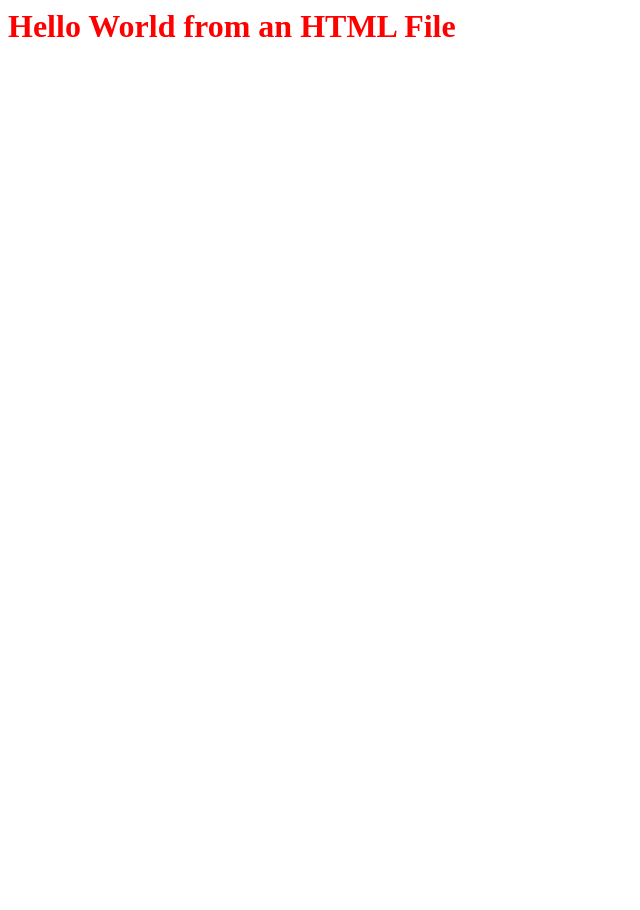
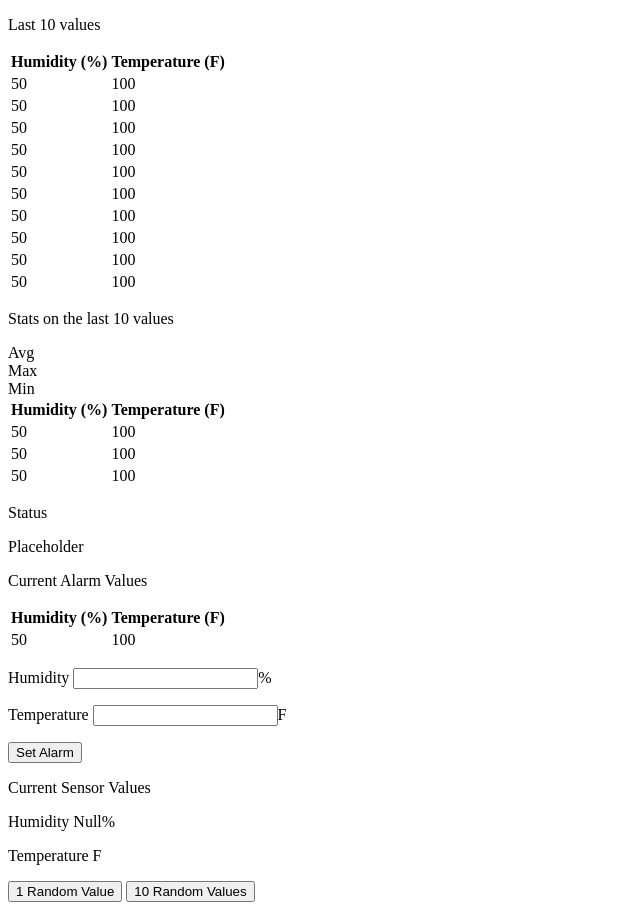
Before and after one commit to aldrickdev/Kai_Tornado_Tutorial, a Python web app: template templates/index.html in a window 1280 px wide. Shown: the whole page, without its empty margins (0-640 px from the left). Before the commit the page ends 37 px from the top, so only its background shows below. Run offline with Jinja, Linux system fonts and the light colour scheme; the template is opened without the code that fills it, so the values that code supplies are empty.

Commit message:
Added the full html

```diff
--- a/templates/index.html
+++ b/templates/index.html
@@ -1,12 +1,153 @@
+<!DOCTYPE html>
 <html lang="en">
   <head>
     <meta charset="UTF-8" />
     <meta http-equiv="X-UA-Compatible" content="IE=edge" />
     <meta name="viewport" content="width=device-width, initial-scale=1.0" />
-    <link rel="stylesheet" href="static/index.css" />
-    <title>Testing</title>
+    <title>HTML Sensor Data</title>
   </head>
   <body>
-    <h1>Hello World from an HTML File</h1>
+    <div class="App">
+      <div id="latest-values_container">
+        <p class="panel-title">Last 10 values</p>
+        <section class="content-panel debug">
+          <table>
+            <thead>
+              <tr>
+                <th>Humidity (%)</th>
+                <th>Temperature (F)</th>
+              </tr>
+            </thead>
+            <tbody class="latest-values-table">
+              <tr>
+                <td id="hd1">50</td>
+                <td id="td1">100</td>
+              </tr>
+              <tr>
+                <td id="hd2">50</td>
+                <td id="td2">100</td>
+              </tr>
+              <tr>
+                <td id="hd3">50</td>
+                <td id="td3">100</td>
+              </tr>
+              <tr>
+                <td id="hd4">50</td>
+                <td id="td4">100</td>
+              </tr>
+              <tr>
+                <td id="hd5">50</td>
+                <td id="td5">100</td>
+              </tr>
+              <tr>
+                <td id="hd6">50</td>
+                <td id="td6">100</td>
+              </tr>
+              <tr>
+                <td id="hd7">50</td>
+                <td id="td7">100</td>
+              </tr>
+              <tr>
+                <td id="hd8">50</td>
+                <td id="td8">100</td>
+              </tr>
+              <tr>
+                <td id="hd9">50</td>
+                <td id="td9">100</td>
+              </tr>
+              <tr>
+                <td id="hd10">50</td>
+                <td id="td10">100</td>
+              </tr>
+            </tbody>
+          </table>
+        </section>
+      </div>
+      <div id="statistics_container">
+        <div class="vertical-center">
+          <p class="panel-title">Stats on the last 10 values</p>
+          <section class="content-panel debug">
+            <section id="statistic-table-title" class="margin-top">
+              <div>Avg</div>
+              <div>Max</div>
+              <div>Min</div>
+            </section>
+            <section id="statistic-table">
+              <table>
+                <thead>
+                  <tr>
+                    <th>Humidity (%)</th>
+                    <th>Temperature (F)</th>
+                  </tr>
+                </thead>
+                <tbody>
+                  <tr>
+                    <td id="avg-hd">50</td>
+                    <td id="avg-td">100</td>
+                  </tr>
+                  <tr>
+                    <td id="max-hd">50</td>
+                    <td id="max-td">100</td>
+                  </tr>
+                  <tr>
+                    <td id="min-hd">50</td>
+                    <td id="min-td">100</td>
+                  </tr>
+                </tbody>
+              </table>
+            </section>
+          </section>
+        </div>
+      </div>
+      <div id="status_container">
+        <div>
+          <p class="panel-title">Status</p>
+          <p id="status-message" class="debug">Placeholder</p>
+        </div>
+      </div>
+      <div id="alarm_container" class="debug">
+        <div id="current-alarm_container">
+          <p>Current Alarm Values</p>
+          <table>
+            <thead>
+              <tr>
+                <th>Humidity (%)</th>
+                <th>Temperature (F)</th>
+              </tr>
+            </thead>
+            <tbody>
+              <tr>
+                <td id="current-alarm-h">50</td>
+                <td id="current-alarm-t">100</td>
+              </tr>
+            </tbody>
+          </table>
+        </div>
+        <div id="set-alarm_container">
+          <div id="humidity-alarm-input">
+            <p>Humidity <input id="input-h" type="text" />%</p>
+          </div>
+          <div id="temperature-alarm-input">
+            <p>Temperature <input id="input-t" type="text" />F</p>
+          </div>
+          <button id="set-alarm-button" onclick="SetAlarm()">Set Alarm</button>
+        </div>
+      </div>
+      <div id="input_container" class="debug">
+        <div id="current-input-value_container">
+          <p id="current-sensor-title">Current Sensor Values</p>
+          <p id="sensor-title-h">
+            Humidity <span id="current-sensor-h">Null</span>%
+          </p>
+          <p id="sensor-title-t">
+            Temperature <span id="current-sensor-t"></span>F
+          </p>
+        </div>
+        <div id="input-button_container">
+          <button id="random1" onclick="Random1()">1 Random Value</button>
+          <button id="random10" onclick="Random10()">10 Random Values</button>
+        </div>
+      </div>
+    </div>
   </body>
 </html>
```
Also changed, not shown: README.md.
